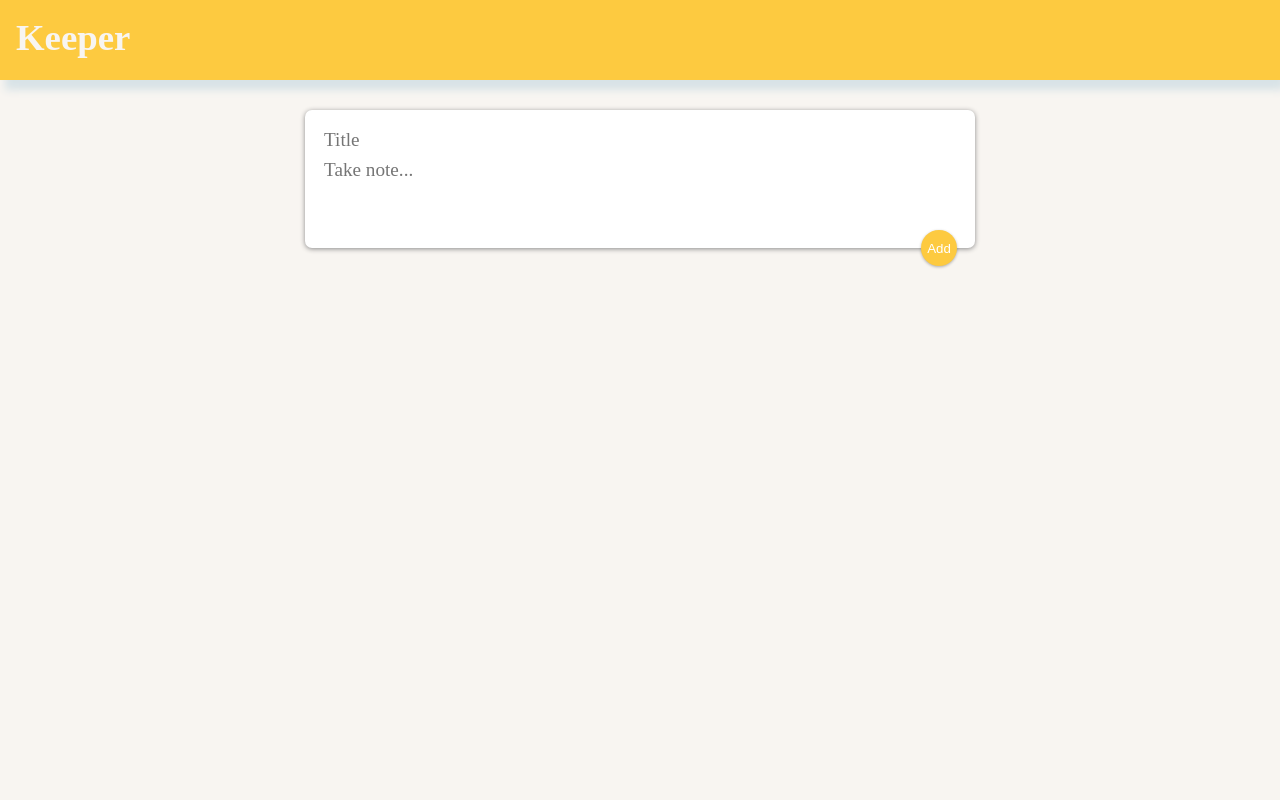
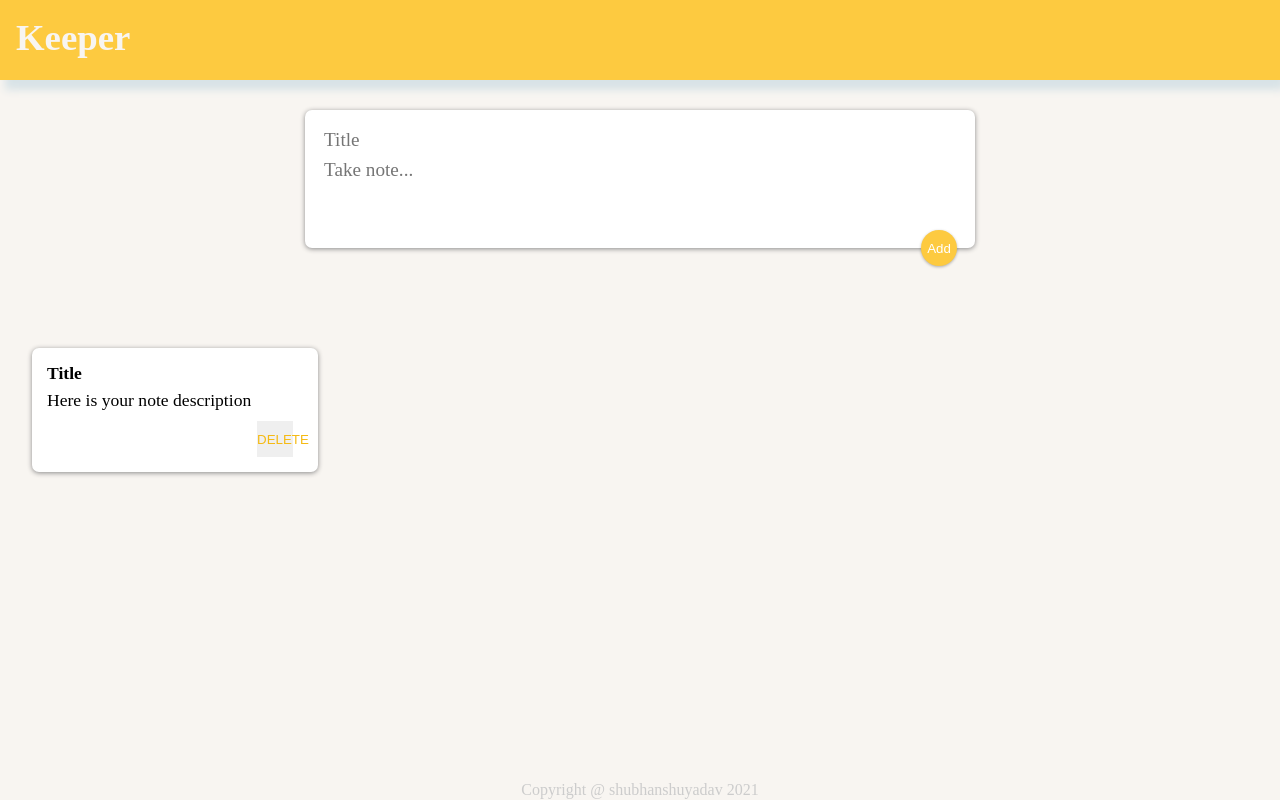
Before and after one commit to shubhanshuyadav/keeper_app, a React (Create React App) app in the folder keeper_app/: page / in a window 1280 px wide. Built offline with nearby package versions, Linux system fonts and the light colour scheme; a web font is replaced by a local one.

Commit message:
UI completed

```diff
--- a/keeper_app/public/index.css
+++ b/keeper_app/public/index.css
@@ -60,3 +60,54 @@ form button{
   cursor: pointer;
 
 }
+
+footer{
+  position: absolute;
+  text-align: center;
+  bottom: 0px;
+  width: 100%;
+  height: 1.2rem;
+}
+
+footer p {
+  color: #ccc;
+}
+
+.note{
+  background: #fff;
+  border: none;
+  margin: 30px auto 20px auto;
+  outline: none;
+  border-radius: 7px;
+  box-shadow: 0 1px 5px rgb(138, 137, 137);
+  padding: 15px;
+  position: relative;
+  width: 20%;
+  display: inline-block;
+  margin: 5rem 2rem auto 2rem;
+  float: left;
+}
+
+.note h1{
+  font-size: 1.1rem;
+  margin-bottom: 6px;
+}
+
+.note p{
+  font-size: 1.1em;
+  margin-bottom: 10px;
+  white-space: pre-wrap;
+  word-wrap: break-word;
+}
+
+.note button {
+  position: relative;
+  float: right;
+  margin-right: 10px;
+  color: #f5ba13;
+  border: none;
+  width: 36px;
+  height: 36px;
+  cursor: pointer;
+  outline: none;
+}
--- a/keeper_app/src/component/App.jsx
+++ b/keeper_app/src/component/App.jsx
@@ -1,12 +1,16 @@
 import React from "react";
 import CreateArea from "./CreateArea";
 import Header from "./Header"
+import Footer from "./Footer"
+import Note from "./Note"
 
 function App(){
   return(
     <div>
       <Header/>
       <CreateArea/>
+      <Note/>
+      <Footer/>
     </div>
   );
 }
--- a/keeper_app/src/component/Footer.jsx
+++ b/keeper_app/src/component/Footer.jsx
@@ -0,0 +1,9 @@
+function Footer(){
+    return(
+        <footer>
+            <p>Copyright @ shubhanshuyadav 2021</p>
+        </footer>
+    );
+}
+
+export default Footer;
--- /dev/null
+++ b/keeper_app/src/component/Note.jsx
@@ -0,0 +1,11 @@
+function Note(){
+    return(
+        <div className="note">
+            <h1>Title</h1>
+            <p>Here is your note description</p>
+            <button>DELETE</button>
+        </div>
+    );
+}
+
+export default Note;
```
